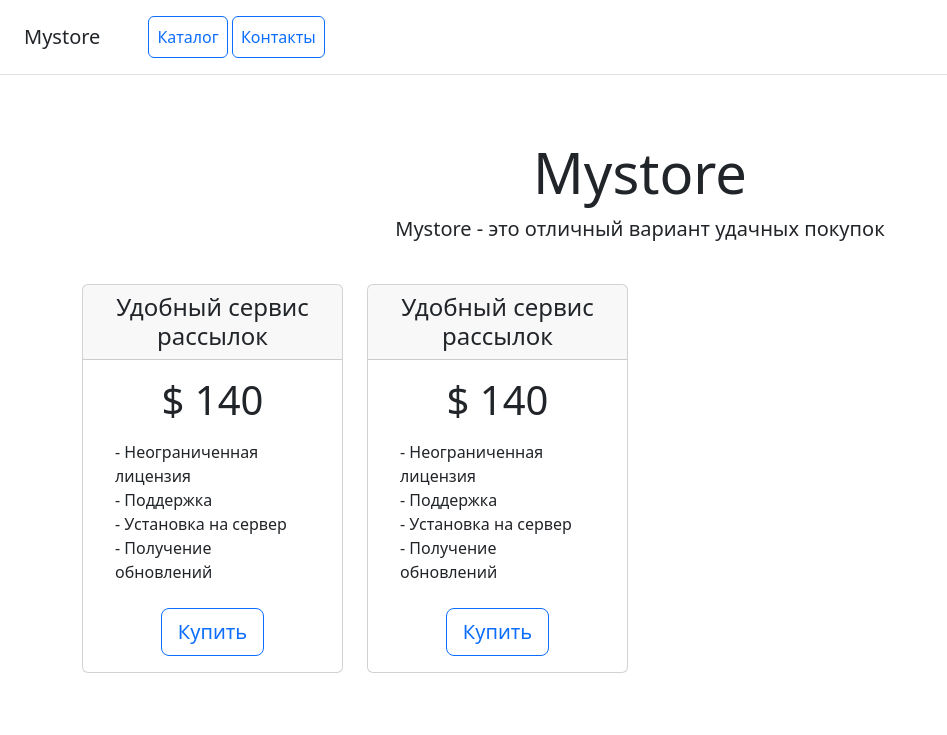
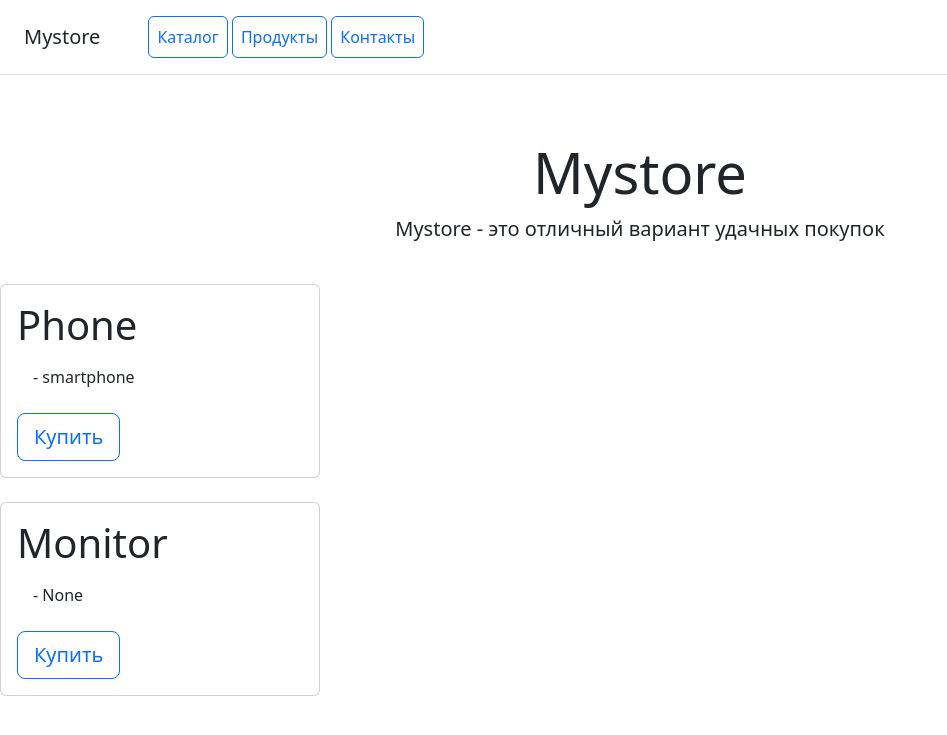
Before and after one commit to bmamaxim/19, a Django app: page / in a window 1280 px wide. Shown: the top 735 px of the page, without its empty margins (0-947 px from the left). Run offline with Django 4.2, Linux system fonts and the light colour scheme; data comes from the database, SQL or seed files in the repository.

Commit message:
products

```diff
--- a/catalog/templates/catalog/base.html
+++ b/catalog/templates/catalog/base.html
@@ -12,6 +12,7 @@
     <h5 class="my-0 mr-md-auto font-weight-normal">Mystore</h5>
     <nav class="ms-5">
         <a class="p-2 btn btn-outline-primary" href="/">Каталог</a>
+        <a class="p-2 btn btn-outline-primary" href="/products/">Продукты</a>
         <a class="p-2 btn btn-outline-primary" href="/contacts/">Контакты</a>
     </nav>
 </div>
@@ -19,45 +20,13 @@
 <div class="pricing-header px-3 py-3 pt-md-5 pb-md-4 mx-auto text-center">
     <h1 class="display-4">Mystore</h1>
     <p class="lead">Mystore - это отличный вариант удачных покупок</p>
-</div>
+    <div class="container">
 
-<div class="container">
-    <div class="row text-center">
         {% block content %}
         {% endblock %}
     </div>
+</div>
 
-    <footer class="pt-4 my-md-5 pt-md-5 border-top">
-        <div class="row">
-            <div class="col-12 col-md">
-                MyStore
-                <small class="d-block mb-3 text-muted">&copy; 2023</small>
-            </div>
-            <div class="col-6 col-md">
-                <h5>Категории</h5>
-                <ul class="list-unstyled text-small">
-                    <li><a class="text-muted" href="#">Рассылки</a></li>
-                    <li><a class="text-muted" href="#">Телеграм боты</a></li>
-                    <li><a class="text-muted" href="#">Полезные утилиты</a></li>
-                    <li><a class="text-muted" href="#">Веб-приложения</a></li>
-                    <li><a class="text-muted" href="#">Микросервисы</a></li>
-                </ul>
-            </div>
-            <div class="col-6 col-md">
-                <h5>Дополнительно</h5>
-                <ul class="list-unstyled text-small">
-                    <li><a class="text-muted" href="#">Мы пишем</a></li>
-                </ul>
-            </div>
-            <div class="col-6 col-md">
-                <h5>О нас</h5>
-                <ul class="list-unstyled text-small">
-                    <li><a class="text-muted" href="/contacts/">Контакты</a></li>
-                </ul>
-            </div>
-        </div>
-    </footer>
-</div>
 
 <script type="text/javascript" src="/static/your_app/js/contracts.html"></script>
 </body>
--- a/catalog/templates/catalog/contacts.html
+++ b/catalog/templates/catalog/contacts.html
@@ -1,4 +1,4 @@
-{% extends 'catalog/base.html' %}
+{% include 'catalog/base.html' %}
 {% block content %}
     <div class="container">
         <div class="row text-start">
--- a/catalog/templates/catalog/home.html
+++ b/catalog/templates/catalog/home.html
@@ -1,44 +1,16 @@
-<!doctype html>
-<html lang="en">
-<head>
-    <meta charset="utf-8">
-    <meta name="viewport" content="width=device-width, initial-scale=1">
-    <title>Skystore</title>
-    <link href="https://cdn.jsdelivr.net/npm/bootstrap@5.3.2/dist/css/bootstrap.min.css" rel="stylesheet"
-          integrity="sha384-T3c6CoIi6uLrA9TneNEoa7RxnatzjcDSCmG1MXxSR1GAsXEV/Dwwykc2MPK8M2HN" crossorigin="anonymous">
-</head>
-<body>
-<div class="d-flex flex-column flex-md-row align-items-center p-3 px-md-4 mb-3 bg-white border-bottom box-shadow">
-    <h5 class="my-0 mr-md-auto font-weight-normal">Mystore</h5>
-    <nav class="ms-5">
-        <a class="p-2 btn btn-outline-primary" href="/">Каталог</a>
-        <a class="p-2 btn btn-outline-primary" href="/contacts/">Контакты</a>
-    </nav>
-</div>
-
-<div class="pricing-header px-3 py-3 pt-md-5 pb-md-4 mx-auto text-center">
-    <h1 class="display-4">Mystore</h1>
-    <p class="lead">Mystore - это отличный вариант удачных покупок</p>
-</div>
-
-<div class="container">
-    <div class="row text-center">
+{% include 'catalog/base.html' %}
+{% block content %}
 {% for object in object_list %}
 <div class="col-3">
     <div class="card mb-4 box-shadow">
-                    <div class="card-header">
-                        <h4 class="my-0 font-weight-normal">Удобный сервис рассылок</h4>
-                    </div>
         <div class="card-body">
-                        <h1 class="card-title pricing-card-title">$ 140</h1>
+            <h1 class="card-title pricing-card-title">{{ object.category_name|title }}</h1>
             <ul class="list-unstyled mt-3 mb-4 text-start m-3">
-                            <li>- Неограниченная лицензия</li>
-                            <li>- Поддержка</li>
-                            <li>- Установка на сервер</li>
-                            <li>- Получение обновлений</li>
+                <li>- {{ object.category_description }}</li>
             </ul>
-                        <button type="button" class="btn btn-lg btn-block btn-outline-primary">Купить</button>
+            <button type="button" class="btn btn-lg btn-block btn-outline-primary" href="/contacts/">Купить</button>
         </div>
     </div>
 </div>
 {% endfor %}
+{% endblock %}
--- a/catalog/urls.py
+++ b/catalog/urls.py
@@ -1,8 +1,13 @@
 from django.urls import path
 
-from catalog.views import home, contacts
+from catalog.apps import CatalogConfig
+from catalog.views import home, contacts, products, product
+
+app_name = CatalogConfig.name
 
 urlpatterns = [
     path('', home),
-    path('contacts/', contacts, name='contacts')
+    path('contacts/', contacts, name='contacts'),
+    path('products/', products, name='products'),
+    path('product/<int:pk>', product, name='product'),
 ]
--- a/catalog/views.py
+++ b/catalog/views.py
@@ -1,6 +1,6 @@
 from django.shortcuts import render
 
-from catalog.models import Categories
+from catalog.models import Categories, Products
 
 
 # Create your views here.
@@ -19,3 +19,16 @@
         message = request.POST.get('message')
         print(f'You have new message from {name}({email}): {message}')
     return render(request, 'catalog/contacts.html')
+
+def products(request):
+    product = Products.objects.all
+    context = {
+        'object_list': product
+    }
+    return render(request, 'catalog/products.html', context=context)
+
+def product(request, pk):
+    context = {
+        'object_list': Products.objects.get(pk=pk)
+    }
+    return render(request, 'catalog/product.html', context=context)
--- a/config/settings.py
+++ b/config/settings.py
@@ -132,5 +132,5 @@
 
 DEFAULT_AUTO_FIELD = 'django.db.models.BigAutoField'
 
-MEDIA_URL = '/medis/'
+MEDIA_URL = '/media/'
 MEDIA_ROOT = BASE_DIR / 'media'
--- a/config/urls.py
+++ b/config/urls.py
@@ -13,6 +13,8 @@
     1. Import the include() function: from django.urls import include, path
     2. Add a URL to urlpatterns:  path('blog/', include('blog.urls'))
 """
+from django.conf import settings
+from django.conf.urls.static import static
 from django.contrib import admin
 from django.urls import path, include
 
@@ -20,5 +22,5 @@
 
 urlpatterns = [
     path('admin/', admin.site.urls),
-    path('', include('catalog.urls')),
-]
+    path('', include('catalog.urls', namespace='catalog')),
+] + static(settings.MEDIA_URL, document_root=settings.MEDIA_ROOT)
```
Also changed, not shown: catalog/templates/catalog/product.html (added, +19 -0 lines), catalog/templates/catalog/products.html (added, +17 -0 lines). Lines whose indentation alone changed are shown as unchanged.
